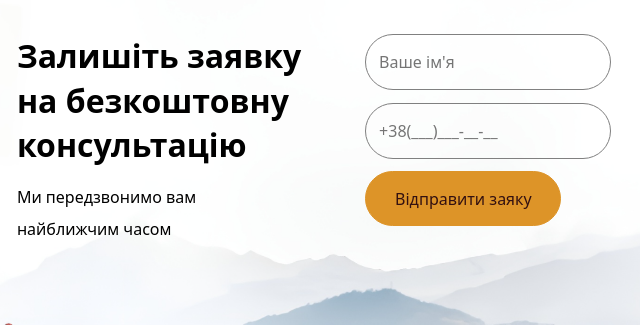
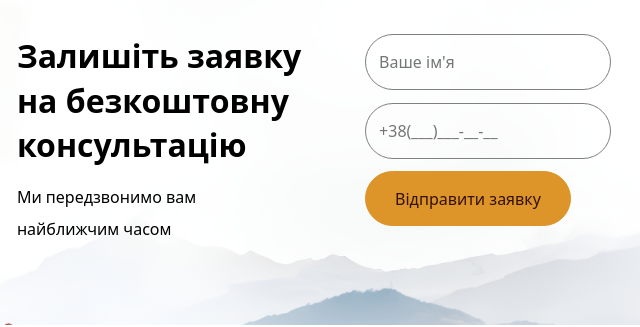
Before and after one commit to OlenaPlysyuk/Trip-Mind, a plain HTML site: page index.html in a window 1280 px wide. Shown: the part 1243-1570 px from the top of the page, 422-1062 px from the left. Drawn offline with nearby package versions, Linux system fonts and the light colour scheme.

Commit message:
Second commit

```diff
--- a/index.html
+++ b/index.html
@@ -524,7 +524,7 @@
           />
           <br />
           <!-- submit -->
-          <input type="submit" id="btn" value="Відправити заяку" />
+          <input type="submit" id="btn" value="Відправити заявку" />
         </form>
       </section>
 
```
